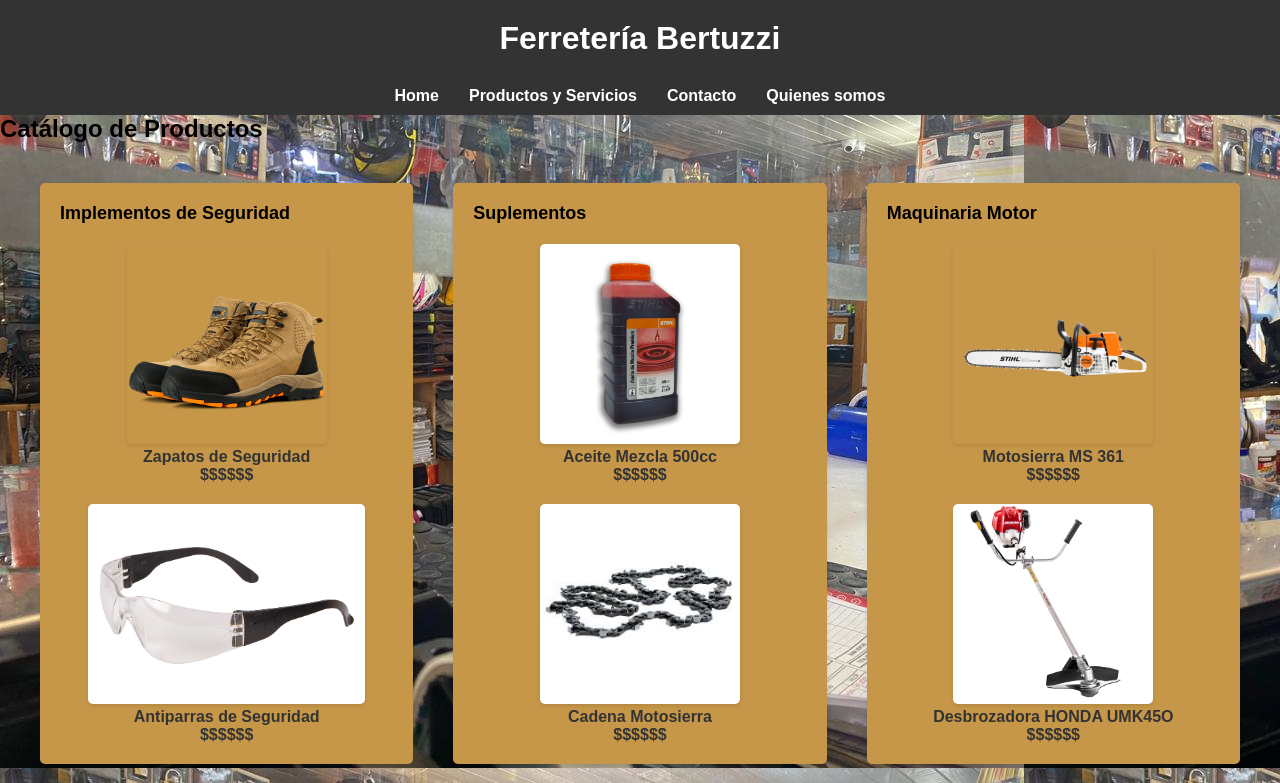
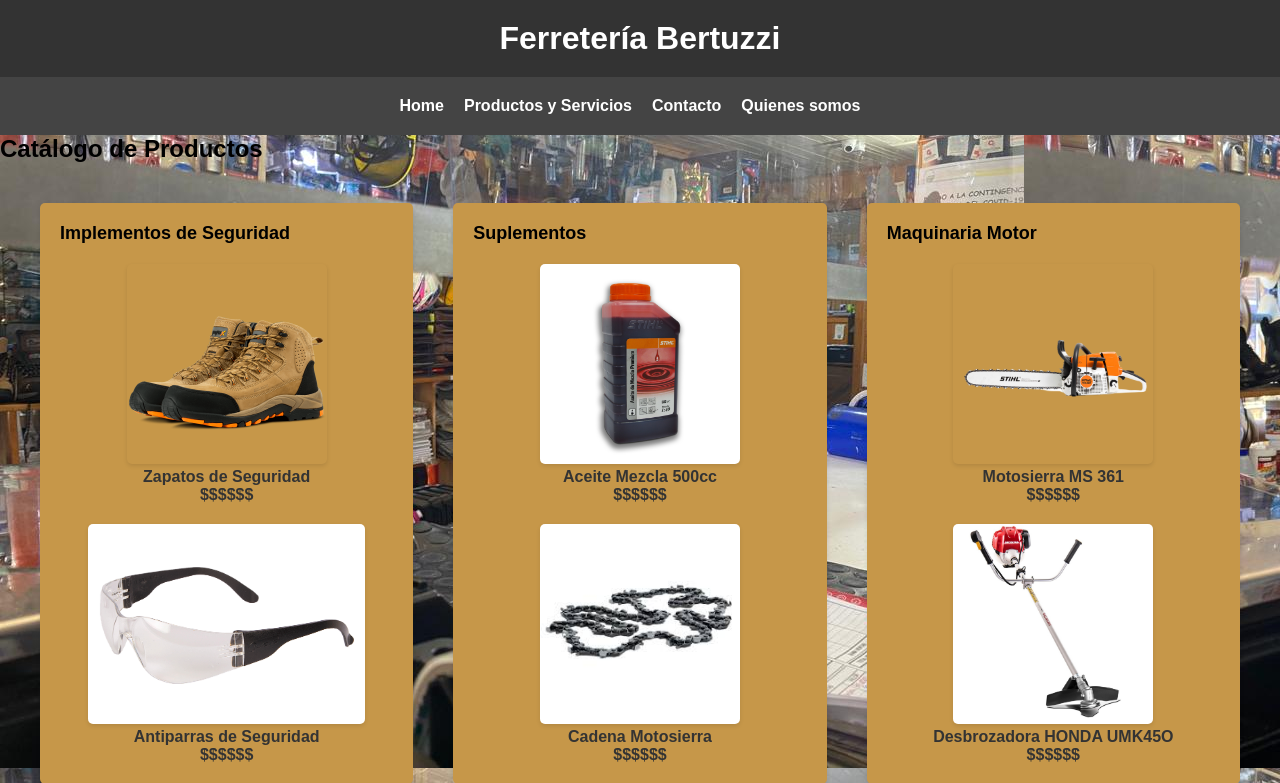
Before and after one commit to NelsonNeculhueque/Proyecto-Taller-Integral, a PHP site: page /produyserv.html in a window 1280 px wide. Shown: the top 783 px of the page. Run offline with PHP 8.4, Linux system fonts and the light colour scheme.

Commit message:
Update 02.css
update

```diff
--- a/ferreteria_2.0/extra/02.css
+++ b/ferreteria_2.0/extra/02.css
@@ -21,16 +21,18 @@ body {
 
 /* Encabezado */
 #pri {
+    background-color: #333;
+    color: #fff;
     text-align: center;
-    padding: 20px;
-    background-color: #333;
-    color: white;
+    padding: 20px 0;
+    margin: 0;
 }
 
 /* Menú */
 #menu {
-    background-color: #333;
+    background-color: #444;
     color: white;
+    padding: 10px 0;
 }
 
 .MenInicio {
@@ -40,12 +42,15 @@ body {
 }
 
 .MenInicio li {
-    margin: 0 15px;
+    margin-right: 20px;
+    list-style: none;
+    position: relative;
 }
 
 .MenInicio a {
     color: white;
     font-weight: bold;
+    text-decoration: none;
 }
 
 .MenInicio ul {
@@ -53,9 +58,11 @@ body {
     position: absolute;
     background-color: #333;
     z-index: 1;
+    top: 100%;
+    left: 0;
 }
 
-.MenInicio:hover ul {
+.MenInicio li:hover ul {
     display: block;
     flex-direction: column;
 }
```
